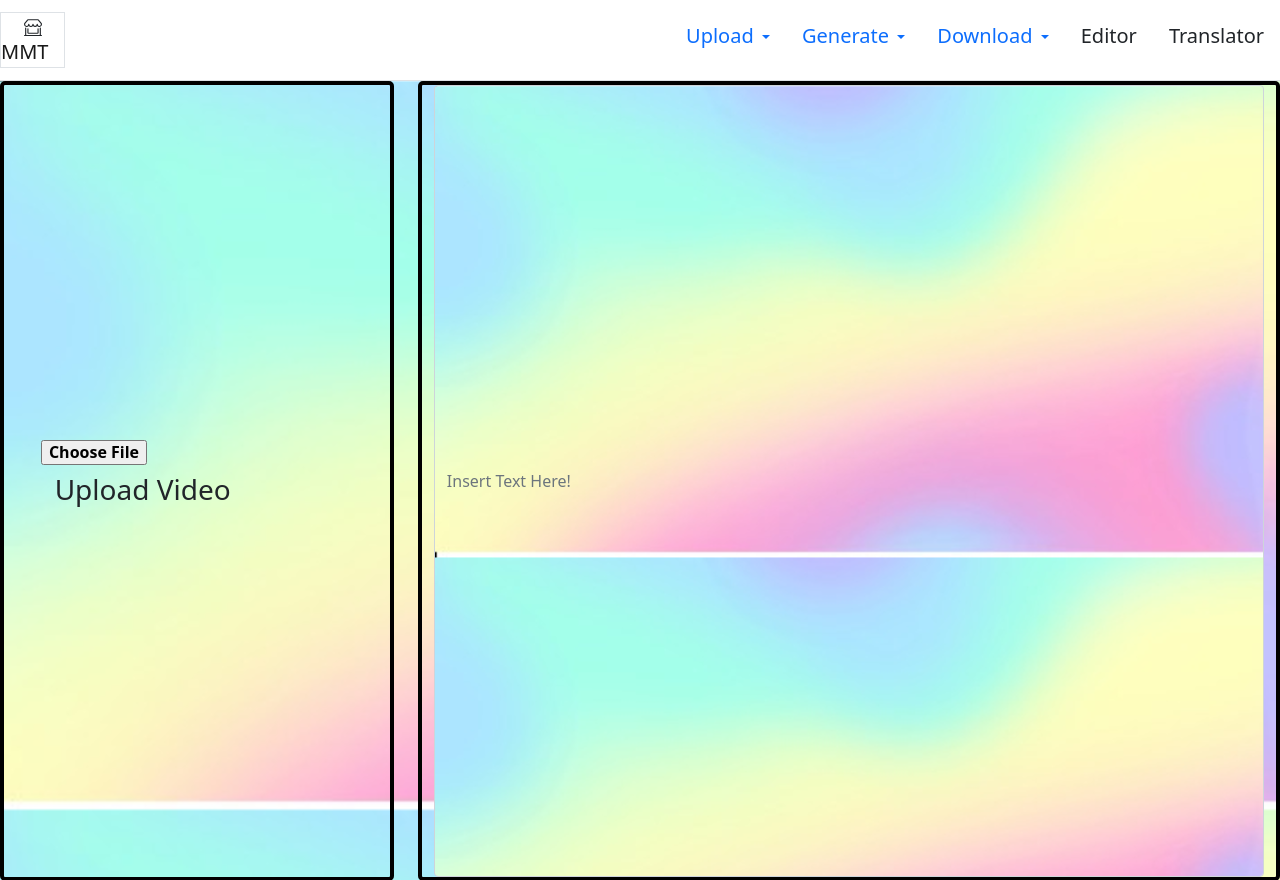
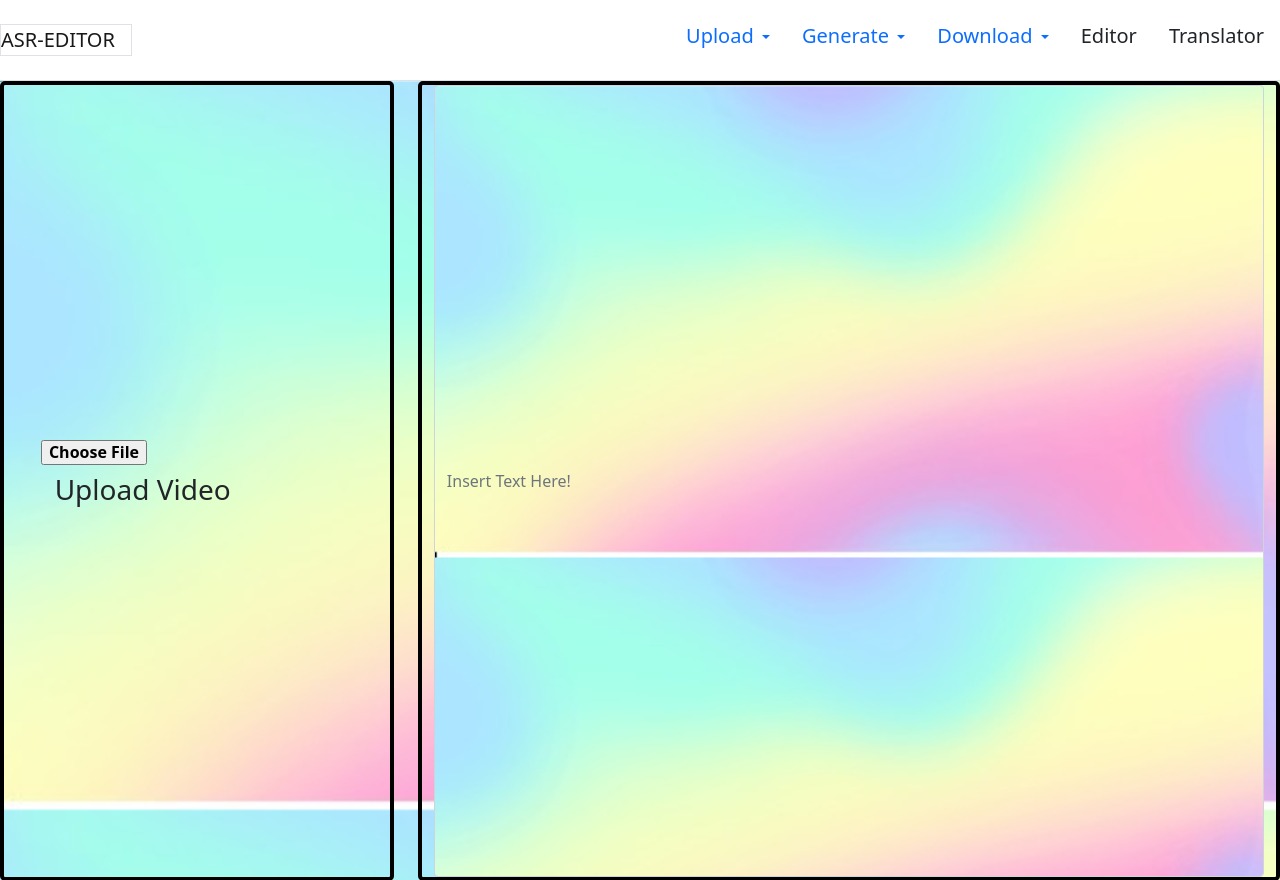
Before and after one commit to allenkiakshay/Django-Data-Process, a Django app: page /data/ in a window 1280 px wide. Shown: the top 880 px of the page. Run offline with Django 4.2, Linux system fonts and the light colour scheme; some libraries are stand-ins or nearby versions.

Commit message:
Update base.html

```diff
--- a/templates/base.html
+++ b/templates/base.html
@@ -15,12 +15,9 @@
 <body>
 <header>
     <nav class="navbar navbar-expand-lg navbar-light bg-white-tertiary border-bottom">
-      <div class="container-left text-center border">
-          <svg xmlns="http://www.w3.org/2000/svg" width="18" height="18" fill="currentColor" class="bi bi-shop-window" viewBox="0 0 16 16">
-              <path d="M2.97 1.35A1 1 0 0 1 3.73 1h8.54a1 1 0 0 1 .76.35l2.609 3.044A1.5 1.5 0 0 1 16 5.37v.255a2.375 2.375 0 0 1-4.25 1.458A2.371 2.371 0 0 1 9.875 8 2.37 2.37 0 0 1 8 7.083 2.37 2.37 0 0 1 6.125 8a2.37 2.37 0 0 1-1.875-.917A2.375 2.375 0 0 1 0 5.625V5.37a1.5 1.5 0 0 1 .361-.976l2.61-3.045zm1.78 4.275a1.375 1.375 0 0 0 2.75 0 .5.5 0 0 1 1 0 1.375 1.375 0 0 0 2.75 0 .5.5 0 0 1 1 0 1.375 1.375 0 1 0 2.75 0V5.37a.5.5 0 0 0-.12-.325L12.27 2H3.73L1.12 5.045A.5.5 0 0 0 1 5.37v.255a1.375 1.375 0 0 0 2.75 0 .5.5 0 0 1 1 0zM1.5 8.5A.5.5 0 0 1 2 9v6h12V9a.5.5 0 0 1 1 0v6h.5a.5.5 0 0 1 0 1H.5a.5.5 0 0 1 0-1H1V9a.5.5 0 0 1 .5-.5zm2 .5a.5.5 0 0 1 .5.5V13h8V9.5a.5.5 0 0 1 1 0V13a1 1 0 0 1-1 1H4a1 1 0 0 1-1-1V9.5a.5.5 0 0 1 .5-.5z"/>
-          </svg>
+      <div class="container-left text-center border"
           <div class="text-right">
-              <a class="navbar-brand" href="/">MMT</a>
+              <a class="navbar-brand" href="/">ASR-EDITOR</a>
           </div>
       </div>
         <button class="navbar-toggler" type="button" data-bs-toggle="collapse" data-bs-target="#navbarSupportedContent" aria-controls="navbarSupportedContent" aria-expanded="false" aria-label="Toggle navigation">
```
